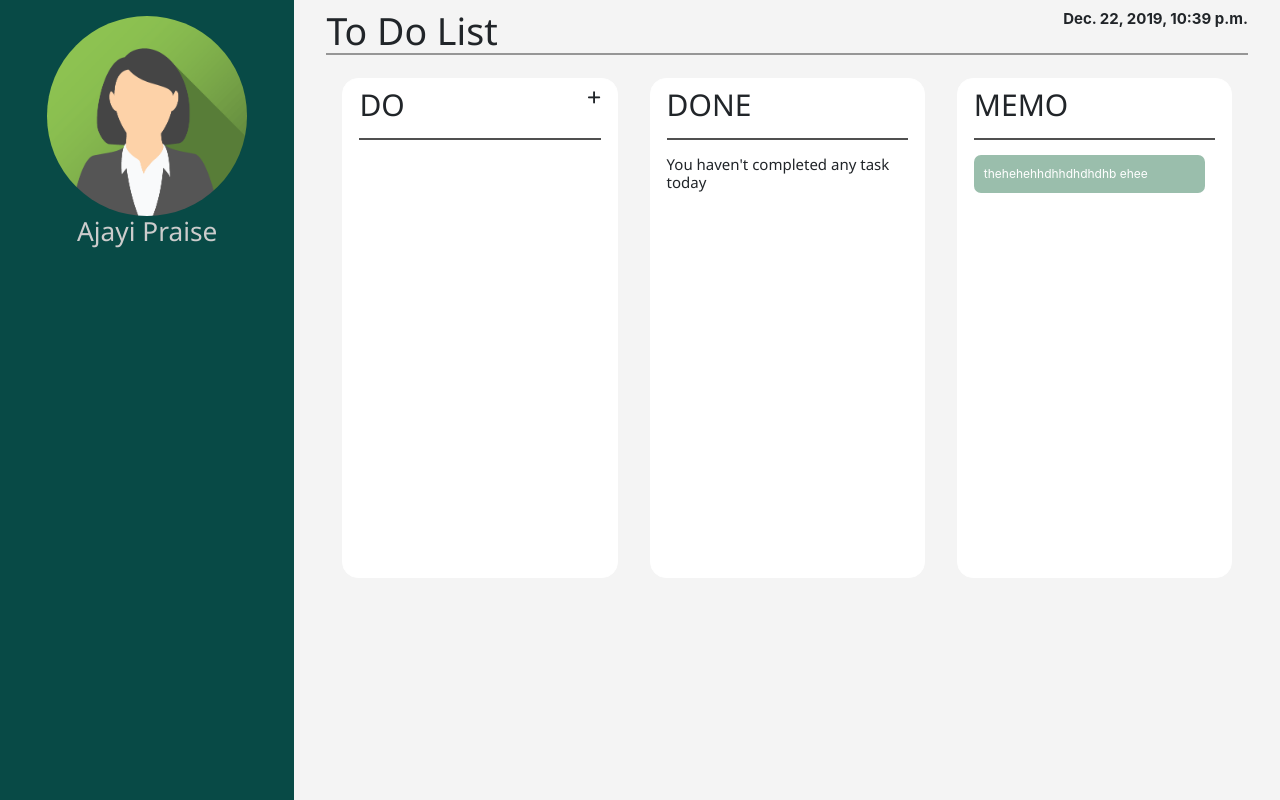
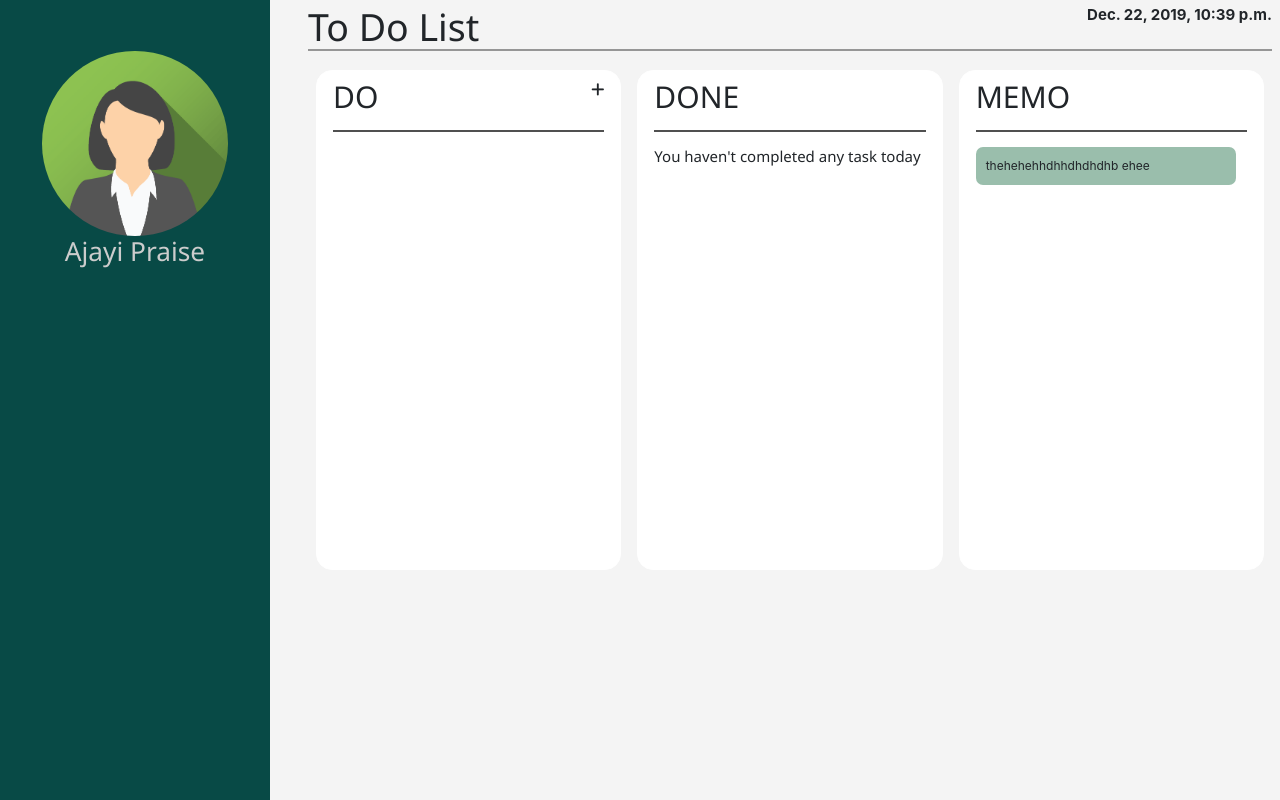
Before and after one commit to NerdPraise/To-Do-List-App, a Django app: page / in a window 1280 px wide. Run offline with Django 3.2, Linux system fonts and the light colour scheme; data that the repository does not hold is empty; some libraries are stand-ins or nearby versions.

Commit message:
made some changes

```diff
--- a/listapp/static/css/style.css
+++ b/listapp/static/css/style.css
@@ -2,10 +2,10 @@
     display: inline-block;
     padding:10px;
     border-radius:7px;
-    color:white;
     font-size:12px;
     width:96%;
-    margin-bottom:4px;
+    margin-bottom:6px;
+    list-style-type:none;
 
 }
 .category-Others {
@@ -29,6 +29,9 @@
 .date{
     text-transform:uppercase;
     font-size:10px;
-
     font-weight:bold;
 }
+.btns{
+    border: none;
+    padding: .375rem .45rem
+}
--- /dev/null
+++ b/listapp/static/js/app.js
@@ -0,0 +1,17 @@
+function w3_open() {
+  document.getElementById("mySidebar").style.display = "block";
+  document.getElementById("myOverlay").style.display = "block";
+}
+
+function w3_close() {
+  document.getElementById("mySidebar").style.display = "none";
+  document.getElementById("myOverlay").style.display = "none";
+}
+
+// Modal Image Gallery
+function onClick(element) {
+  document.getElementById("img01").src = element.src;
+  document.getElementById("modal01").style.display = "block";
+  var captionText = document.getElementById("caption");
+  captionText.innerHTML = element.alt;
+}
--- a/listapp/views.py
+++ b/listapp/views.py
@@ -31,7 +31,7 @@ def add_todo(request):
 @csrf_exempt
 def delete_todo(request, todo_id):
     item = Todo.objects.get(pk=todo_id)
-    print(item.due_date)
+    item.delete()
     return HttpResponseRedirect("/")
 
 @csrf_exempt
--- a/templates/base.html
+++ b/templates/base.html
@@ -8,6 +8,7 @@
     <meta name="viewport" content="width=device-width, initial-scale=1">
     <link rel="stylesheet" href="https://www.w3schools.com/w3css/4/w3.css">
     <link rel="stylesheet" href="{% static 'css/style.css' %}">
+    <script src="{% static 'js/app.js' %}"></script>
     <link rel="stylesheet" href="https://stackpath.bootstrapcdn.com/bootstrap/4.4.1/css/bootstrap.min.css" integrity="sha384-Vkoo8x4CGsO3+Hhxv8T/Q5PaXtkKtu6ug5TOeNV6gBiFeWPGFN9MuhOf23Q9Ifjh" crossorigin="anonymous">
     <script src="https://code.jquery.com/jquery-3.4.1.slim.min.js" integrity="sha384-J6qa4849blE2+poT4WnyKhv5vZF5SrPo0iEjwBvKU7imGFAV0wwj1yYfoRSJoZ+n" crossorigin="anonymous"></script>
     <script src="https://cdn.jsdelivr.net/npm/popper.js@1.16.0/dist/umd/popper.min.js" integrity="sha384-Q6E9RHvbIyZFJoft+2mJbHaEWldlvI9IOYy5n3zV9zzTtmI3UksdQRVvoxMfooAo" crossorigin="anonymous"></script>
--- a/templates/listapp/index.html
+++ b/templates/listapp/index.html
@@ -6,16 +6,30 @@
 </head>
 <body >
 {% block content %}
-    <div class="w3-sidebar w3-bar-block" style="width:23%; background-color:#084a46">
+    <nav class="w3-sidebar w3-collapse w3-top w3-large w3-padding w3-animate-left" style="z-index:3; background-color:#084a46; width:270px;font-weight:bold;" id="mySidebar">
+    <br>
+      <a href="javascript:void(0)" onclick="w3_close()" class="w3-button w3-hide-large w3-display-topleft" style="width:100%;font-size:22px">Close Menu</a>
+      <div class="w3-bar-block">
         <div class="w3-center w3-margin">
-            <img class="rounded-circle" src="{% static 'images/img.png' %}" style="width:200px" alt="profile">
+            <img class="rounded-circle" src="{% static 'images/img.png' %}" width="90%" alt="profile">
             <h3 style="color:#ccc">Ajayi Praise</h3>
         </div>
+      </div>
+    </nav>
+
+<!-- Top menu on small screens -->
+    <header class="w3-container w3-top w3-hide-large w3-padding" style="background-color:#084a46;">
+      <a href="javascript:void(0)" class="w3-button w3-margin-right" onclick="w3_open()">☰</a>
+    </header>
+    <div class="w3-overlay w3-hide-large" onclick="w3_close()" style="cursor:pointer" title="close side menu" id="myOverlay"></div>
+
+    <div class="w3-hide-large">
+        <br><br><br>
     </div>
 
 <!-- Page Content -->
-    <div class="w3-container w3-padding" style="margin-left:23%; background-color:#f4f4f4;">
-        <div class="w3-container">
+    <div class="w3-main w3-container w3-padding-small " style="margin-left:300px; background-color:#f4f4f4;">
+        <div class="">
             <div>
                 <div class="w3-half">
                     <h1 style="display: inline;">To Do List</h1>
@@ -28,7 +42,7 @@
 
             <div class="the-thirds" style="clear:both;">
                 <hr style="border: 1px solid #969696;">
-                <div class="w3-third w3-padding" >
+                <div class="w3-third w3-padding-small" >
                     <div class="Do w3-white w3-border w3-border-white w3-round-xlarge w3-padding" style="height:500px; color:#212529!important;">
                         <div>
                             <h2 style="display:inline;">DO</h2>
@@ -66,7 +80,9 @@
                             {% for todo in todo_items %}
                             <div class="category category-{{todo.category_name}}">
                                 <li><strong>{{todo.todo_text}}</strong>
-                                    <i class="fas fa-trash-alt w3-right" style="color:grey; display:inline;"></i>
+                                    <form method="post" action="delete_todo/{{todo.id}}" style="display:inline;">
+                                        <button type="submit" class="category-{{todo.category_name}} btns w3-right"><i class="fas fa-trash-alt" style="color:grey; display:inline;"></i></button>
+                                    </form>
                                 </li>
                                 <span style="display:inline;" class="date">
                                     <i class="fas fa-calendar-alt" style="color:grey;"></i>
@@ -80,7 +96,7 @@
                         </ul>
                     </div>
                 </div>
-                 <div class="w3-third w3-padding">
+                 <div class="w3-third w3-padding-small">
                     <div class="Do w3-white w3-border w3-border-white w3-round-xlarge w3-padding" style="height:500px; color:#212529!important;">
                         <h2 stle="color:#212529;">DONE</h2>
                         <hr style="border: 1px solid #505050;">
@@ -98,7 +114,7 @@
 
                     </div>
                 </div>
-                 <div class="w3-third w3-padding">
+                 <div class="w3-third w3-padding-small">
                     <div class="Do w3-border w3-white w3-border-white w3-round-xlarge w3-padding" style="height:500px; color:#212529!important;">
                         <h2 >MEMO</h2>
                         <hr style="border: 1px solid #505050;">
```
